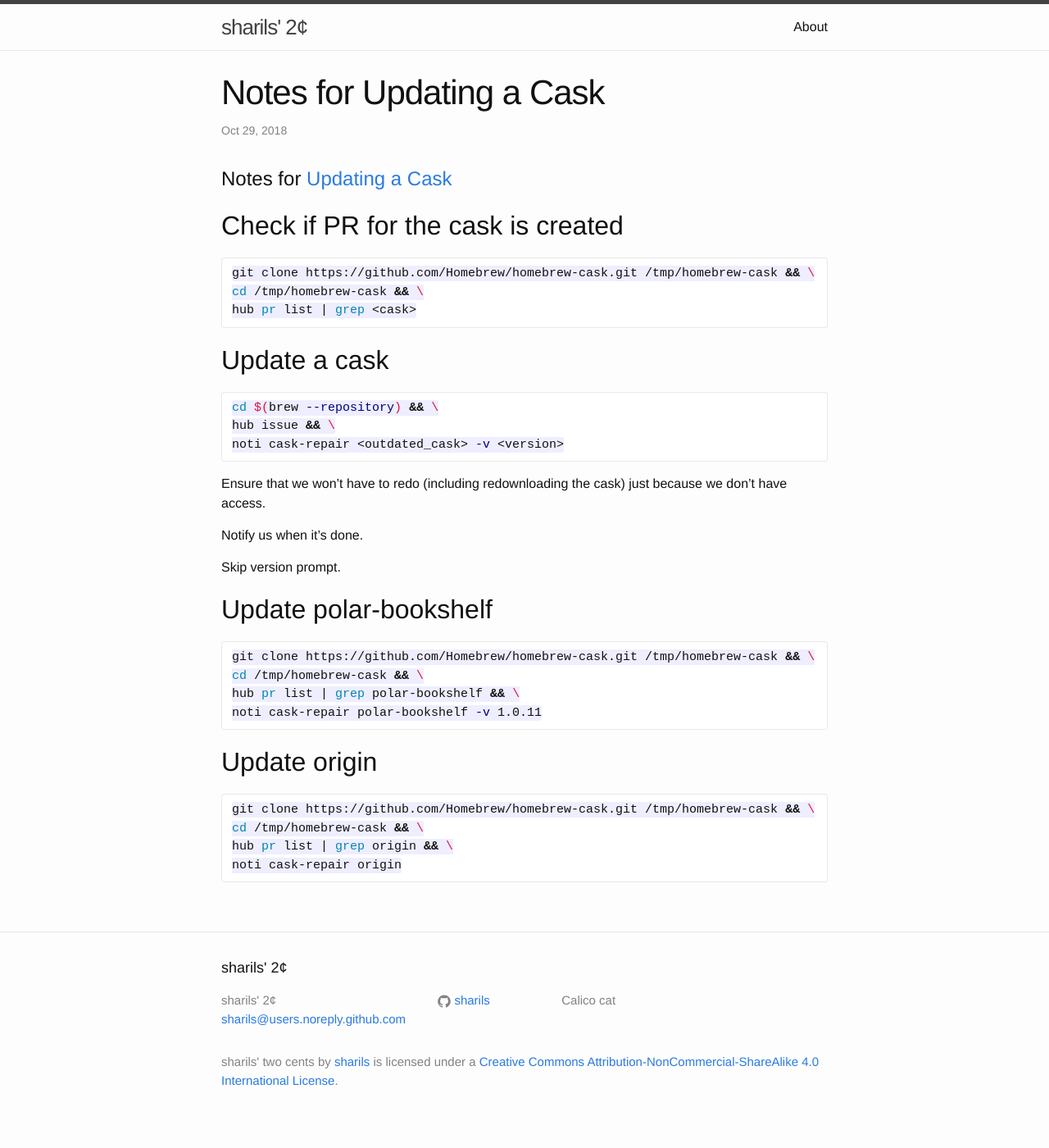
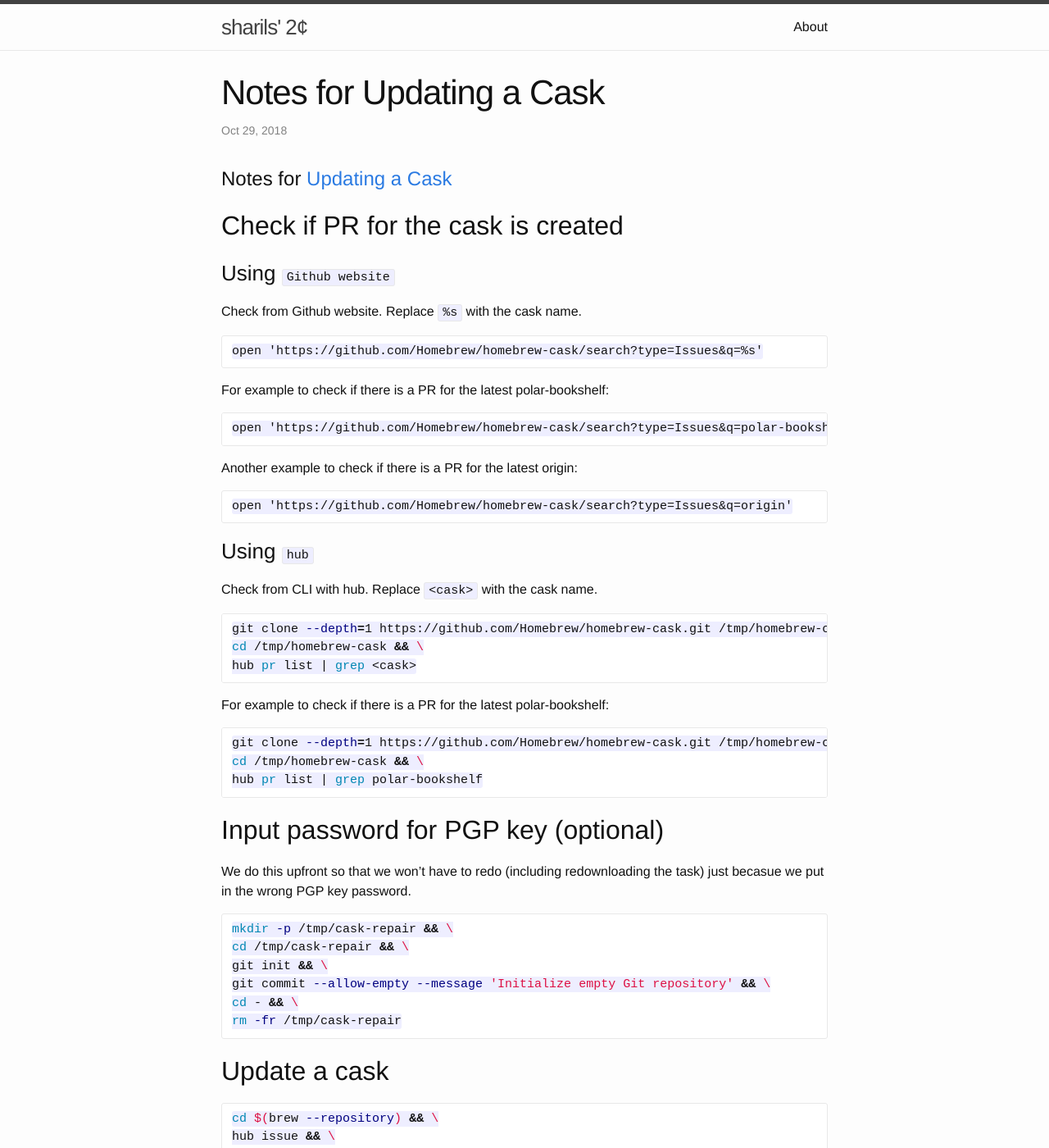
Before and after one commit to sharils/sharils.github.io, a Jekyll site: the page built from _posts/2018-10-29-notes-for-updating-a-cask.markdown, in a window 1280 px wide and 1400 px high. Shown: the whole window at 82% size. Built offline with Jekyll 4.4.1, drawn with Linux system fonts in a browser that asks for light colours.

Commit message:
Add instructions for updating cask

````diff
--- a/_posts/2018-10-29-notes-for-updating-a-cask.markdown
+++ b/_posts/2018-10-29-notes-for-updating-a-cask.markdown
@@ -9,10 +9,56 @@ categories: jekyll update
 
 ## Check if PR for the cask is created
 
+### Using `Github website`
+
+Check from Github website. Replace `%s` with the cask name.
+
+```
+open 'https://github.com/Homebrew/homebrew-cask/search?type=Issues&q=%s'
+```
+
+For example to check if there is a PR for the latest polar-bookshelf:
+
+```
+open 'https://github.com/Homebrew/homebrew-cask/search?type=Issues&q=polar-bookshelf'
+```
+
+Another example to check if there is a PR for the latest origin:
+
+```
+open 'https://github.com/Homebrew/homebrew-cask/search?type=Issues&q=origin'
+```
+
+### Using `hub`
+
+Check from CLI with hub. Replace `<cask>` with the cask name.
+
 ```sh
-git clone https://github.com/Homebrew/homebrew-cask.git /tmp/homebrew-cask && \
+git clone --depth=1 https://github.com/Homebrew/homebrew-cask.git /tmp/homebrew-cask && \
 cd /tmp/homebrew-cask && \
 hub pr list | grep <cask>
+```
+
+For example to check if there is a PR for the latest polar-bookshelf:
+
+```sh
+git clone --depth=1 https://github.com/Homebrew/homebrew-cask.git /tmp/homebrew-cask && \
+cd /tmp/homebrew-cask && \
+hub pr list | grep polar-bookshelf
+```
+
+## Input password for PGP key (optional)
+
+We do this upfront so that we won't have to redo (including redownloading the
+task) just becasue we put in the wrong PGP key password.
+
+```sh
+mkdir -p /tmp/cask-repair && \
+cd /tmp/cask-repair && \
+git init && \
+git commit --allow-empty --message 'Initialize empty Git repository' && \
+cd - && \
+rm -fr /tmp/cask-repair
 ```
 
 ## Update a cask
````
